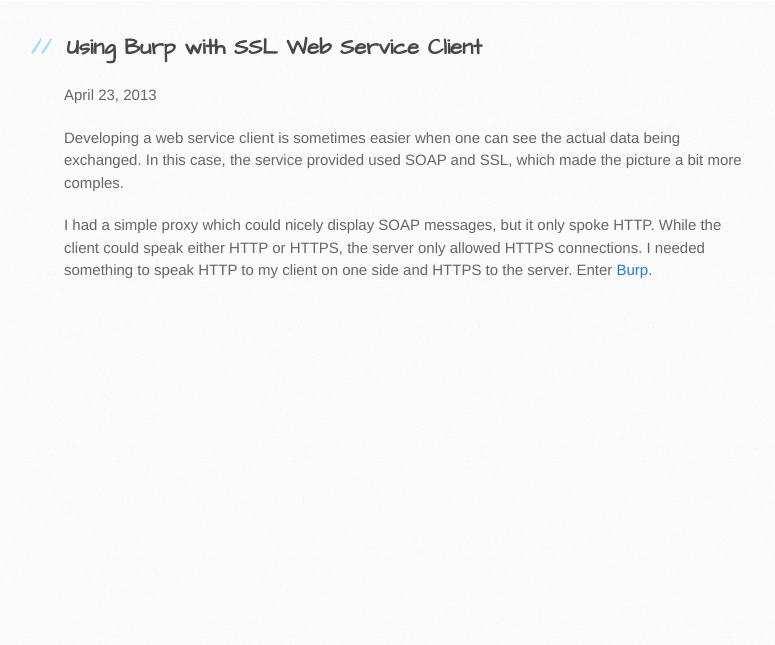
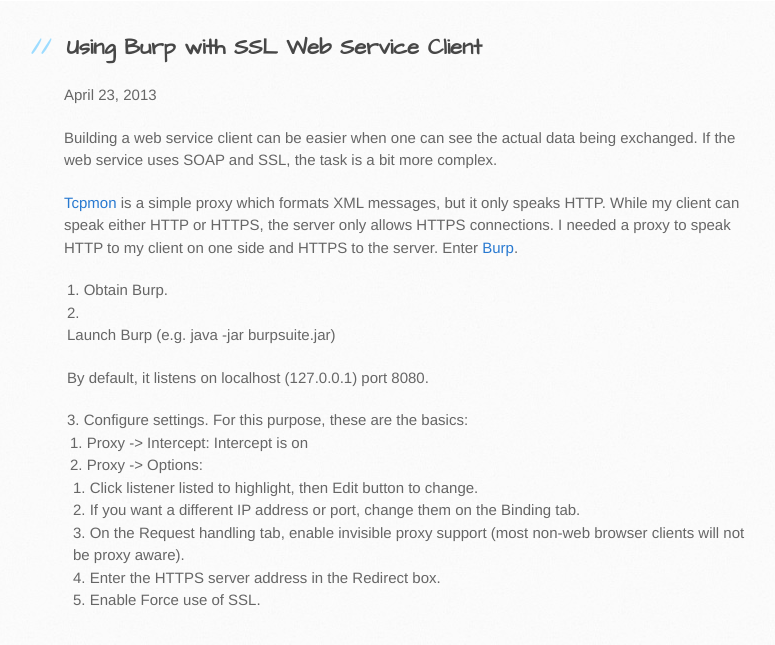
Before and after one commit to cxj/cxj.github.io, a Jekyll site: the page built from _posts/2013-04-23-burp-proxy.md, in a window 1280 px wide. Shown: the top 645 px of the page, without its empty margins (106-881 px from the left). Built offline with Jekyll 4.4.1, drawn with Linux system fonts in a browser that asks for light colours; Markdown is read by kramdown in place of the engine named in the settings.

Commit message:
Revise draft text.  Still much more to write, and images to add.

```diff
--- a/_posts/2013-04-23-burp-proxy.md
+++ b/_posts/2013-04-23-burp-proxy.md
@@ -3,6 +3,20 @@
 title: Using Burp with SSL Web Service Client
 ---
 
-Developing a web service client is sometimes easier when one can see the actual data being exchanged.  In this case, the service provided used SOAP and SSL, which made the picture a bit more comples.
+Building a web service client can be easier when one can see the actual data    being exchanged.  If the web service uses SOAP and SSL, the task is a bit more  complex.
 
-I had a simple proxy which could nicely display SOAP messages, but it only spoke HTTP.  While the client could speak either HTTP or HTTPS, the server only allowed HTTPS connections.  I needed something to speak HTTP to my client on one side and HTTPS to the server.  Enter [Burp](http://portswigger.net/burp/).
+[Tcpmon](http://ws.apache.org/tcpmon/) is a simple proxy which formats XML messages, but it only speaks HTTP.  While my client can speak either HTTP or HTTPS, the server only allows HTTPS connections.  I needed a proxy to speak HTTP to my client on one side and HTTPS to the server.  Enter [Burp](http://portswigger.net/burp/).
+
+1.  Obtain Burp.
+2.  Launch Burp (e.g. java -jar burpsuite.jar)
+
+    By default, it listens on localhost (127.0.0.1) port 8080.
+
+3.  Configure settings.  For this purpose, these are the basics:
+    1. Proxy -> Intercept:  Intercept is on
+    2. Proxy -> Options:
+        1.  Click listener listed to highlight, then Edit button to change.
+        2.  If you want a different IP address or port, change them on the Binding tab.
+        3.  On the Request handling tab, enable invisible proxy support (most non-web browser clients will not be proxy aware).
+        4.  Enter the HTTPS server address in the Redirect box.
+        5.  Enable Force use of SSL.
```
